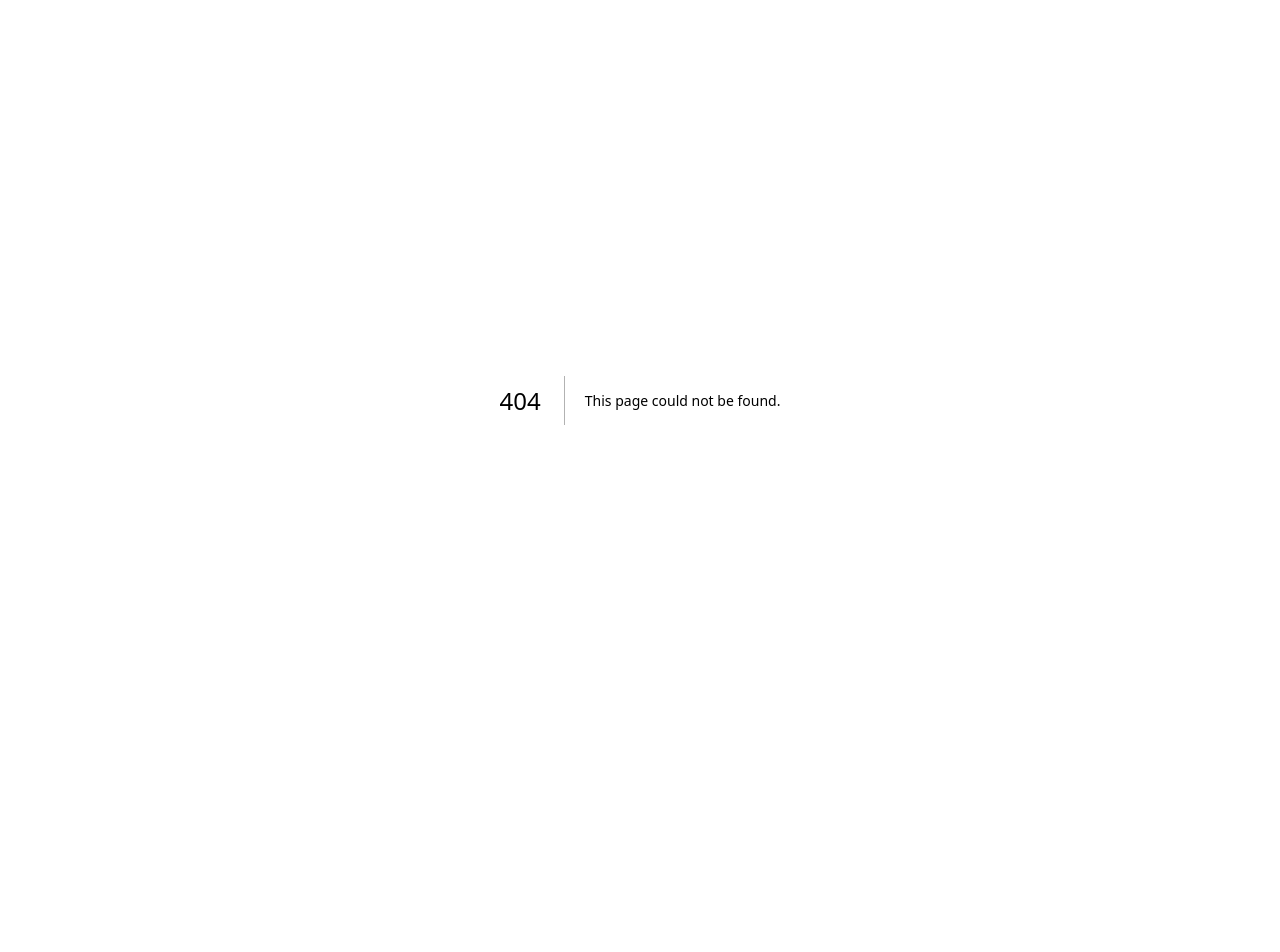
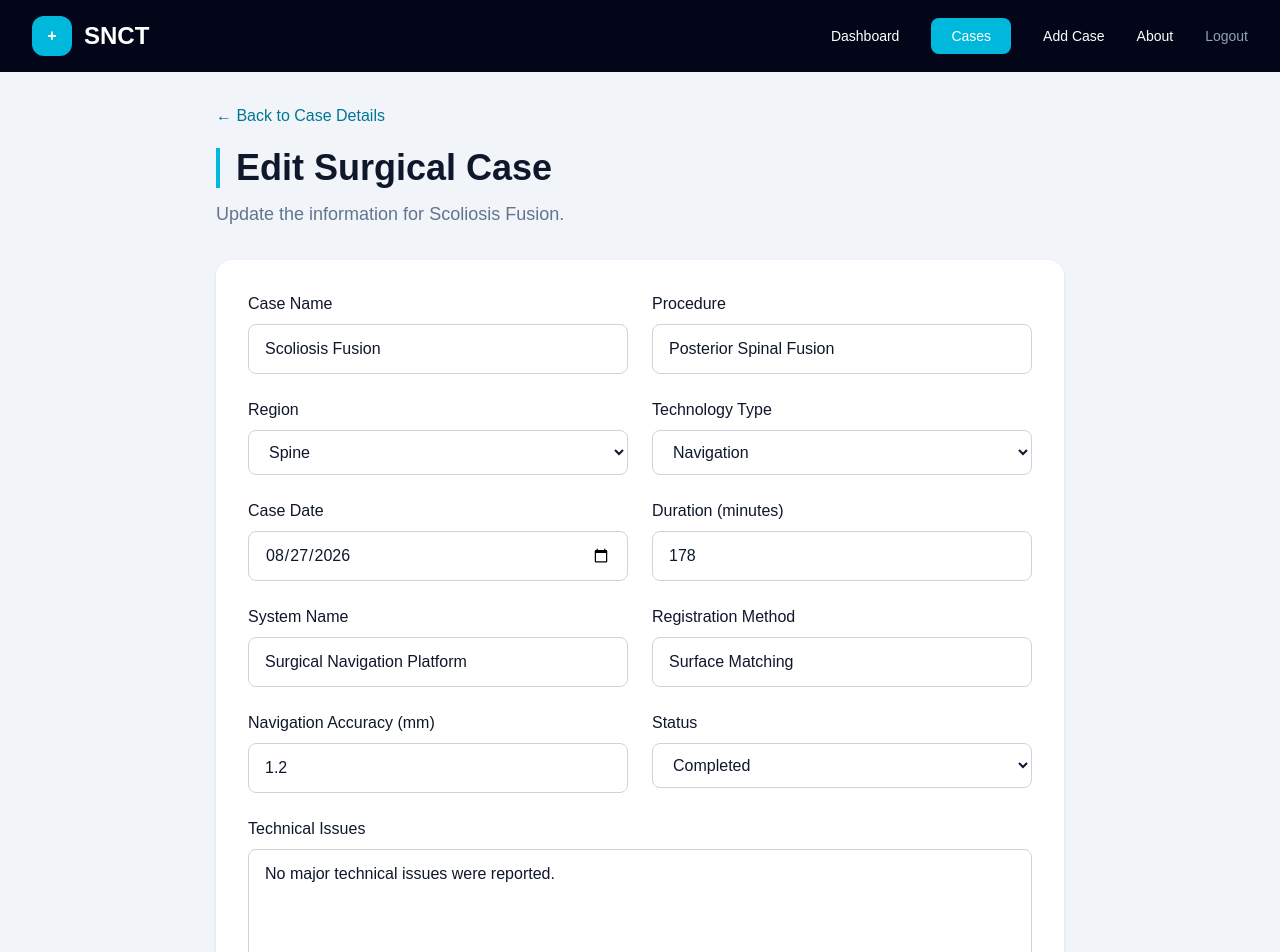
Before and after one commit to goopyshark/surgical-navigation-case-tracker, a Next.js app: page /cases/SNC-2026-021/edit in a window 1280 px wide. Before the commit this address had no page. Shown: the top 952 px of the page. Before the commit the page ends 800 px from the top, so only its background shows below. Built offline with nearby package versions, Linux system fonts and the light colour scheme.

Commit message:
Add surgical case edit form

```diff
--- /dev/null
+++ b/app/cases/[id]/edit/page.tsx
@@ -0,0 +1,242 @@
+type EditCasePageProps = {
+  params: Promise<{
+    id: string;
+  }>;
+};
+
+const sampleCases = [
+  {
+    id: "SNC-2026-024",
+    name: "Scoliosis Fusion",
+    procedure: "Posterior Spinal Fusion",
+    region: "Spine",
+    type: "Navigation",
+    date: "2026-08-27",
+    duration: "178",
+    status: "Completed",
+    systemName: "Surgical Navigation Platform",
+    registrationMethod: "Surface Matching",
+    accuracy: "1.2",
+    technicalIssues: "No major technical issues were reported.",
+    notes:
+      "Navigation was used to support pedicle screw placement during the simulated case.",
+  },
+  {
+    id: "SNC-2026-023",
+    name: "Cranial Biopsy",
+    procedure: "Stereotactic Biopsy",
+    region: "Cranial",
+    type: "Navigation",
+    date: "2026-08-24",
+    duration: "94",
+    status: "Completed",
+    systemName: "Cranial Navigation Platform",
+    registrationMethod: "Fiducial Registration",
+    accuracy: "0.9",
+    technicalIssues: "Minor registration adjustment was required.",
+    notes:
+      "Navigation was used to localize the simulated biopsy target.",
+  },
+];
+
+export default async function EditCasePage({
+  params,
+}: EditCasePageProps) {
+  const { id } = await params;
+
+  const surgicalCase =
+    sampleCases.find((item) => item.id === id) ?? sampleCases[0];
+
+  return (
+    <main className="min-h-screen bg-slate-100 text-slate-900">
+      <nav className="bg-slate-950 text-white px-6 md:px-8 py-4 flex items-center justify-between">
+        <div className="flex items-center gap-3">
+          <div className="bg-cyan-500 rounded-xl w-10 h-10 flex items-center justify-center font-bold">
+            +
+          </div>
+          <span className="text-2xl font-bold">SNCT</span>
+        </div>
+
+        <div className="hidden md:flex items-center gap-8 text-sm">
+          <a href="/" className="hover:text-cyan-400">
+            Dashboard
+          </a>
+          <a href="/cases" className="bg-cyan-500 px-5 py-2 rounded-lg">
+            Cases
+          </a>
+          <a href="/add-case" className="hover:text-cyan-400">
+            Add Case
+          </a>
+          <a href="/about" className="hover:text-cyan-400">
+            About
+          </a>
+          <span className="text-slate-400">Logout</span>
+        </div>
+      </nav>
+
+      <section className="max-w-4xl mx-auto px-6 py-8">
+        <a
+          href={`/cases/${surgicalCase.id}`}
+          className="text-cyan-700 font-medium hover:underline"
+        >
+          ← Back to Case Details
+        </a>
+
+        <div className="mt-5">
+          <h1 className="text-4xl font-bold border-l-4 border-cyan-500 pl-4">
+            Edit Surgical Case
+          </h1>
+          <p className="text-slate-500 mt-3 text-lg">
+            Update the information for {surgicalCase.name}.
+          </p>
+        </div>
+
+        <form className="mt-8 bg-white rounded-2xl shadow-sm p-6 md:p-8">
+          <div className="grid grid-cols-1 md:grid-cols-2 gap-6">
+            <div>
+              <label className="block font-medium mb-2">Case Name</label>
+              <input
+                type="text"
+                defaultValue={surgicalCase.name}
+                className="w-full border border-slate-300 rounded-lg px-4 py-3"
+              />
+            </div>
+
+            <div>
+              <label className="block font-medium mb-2">Procedure</label>
+              <input
+                type="text"
+                defaultValue={surgicalCase.procedure}
+                className="w-full border border-slate-300 rounded-lg px-4 py-3"
+              />
+            </div>
+
+            <div>
+              <label className="block font-medium mb-2">Region</label>
+              <select
+                defaultValue={surgicalCase.region}
+                className="w-full border border-slate-300 rounded-lg px-4 py-3 bg-white"
+              >
+                <option>Spine</option>
+                <option>Cranial</option>
+                <option>Cervical</option>
+                <option>Thoracic</option>
+                <option>Lumbar</option>
+              </select>
+            </div>
+
+            <div>
+              <label className="block font-medium mb-2">Technology Type</label>
+              <select
+                defaultValue={surgicalCase.type}
+                className="w-full border border-slate-300 rounded-lg px-4 py-3 bg-white"
+              >
+                <option>Navigation</option>
+                <option>Robotic</option>
+                <option>Navigation + Robotic</option>
+              </select>
+            </div>
+
+            <div>
+              <label className="block font-medium mb-2">Case Date</label>
+              <input
+                type="date"
+                defaultValue={surgicalCase.date}
+                className="w-full border border-slate-300 rounded-lg px-4 py-3"
+              />
+            </div>
+
+            <div>
+              <label className="block font-medium mb-2">
+                Duration (minutes)
+              </label>
+              <input
+                type="number"
+                defaultValue={surgicalCase.duration}
+                className="w-full border border-slate-300 rounded-lg px-4 py-3"
+              />
+            </div>
+
+            <div>
+              <label className="block font-medium mb-2">System Name</label>
+              <input
+                type="text"
+                defaultValue={surgicalCase.systemName}
+                className="w-full border border-slate-300 rounded-lg px-4 py-3"
+              />
+            </div>
+
+            <div>
+              <label className="block font-medium mb-2">
+                Registration Method
+              </label>
+              <input
+                type="text"
+                defaultValue={surgicalCase.registrationMethod}
+                className="w-full border border-slate-300 rounded-lg px-4 py-3"
+              />
+            </div>
+
+            <div>
+              <label className="block font-medium mb-2">
+                Navigation Accuracy (mm)
+              </label>
+              <input
+                type="number"
+                step="0.1"
+                defaultValue={surgicalCase.accuracy}
+                className="w-full border border-slate-300 rounded-lg px-4 py-3"
+              />
+            </div>
+
+            <div>
+              <label className="block font-medium mb-2">Status</label>
+              <select
+                defaultValue={surgicalCase.status}
+                className="w-full border border-slate-300 rounded-lg px-4 py-3 bg-white"
+              >
+                <option>Planned</option>
+                <option>Completed</option>
+                <option>Cancelled</option>
+              </select>
+            </div>
+          </div>
+
+          <div className="mt-6">
+            <label className="block font-medium mb-2">Technical Issues</label>
+            <textarea
+              rows={4}
+              defaultValue={surgicalCase.technicalIssues}
+              className="w-full border border-slate-300 rounded-lg px-4 py-3"
+            />
+          </div>
+
+          <div className="mt-6">
+            <label className="block font-medium mb-2">Notes</label>
+            <textarea
+              rows={4}
+              defaultValue={surgicalCase.notes}
+              className="w-full border border-slate-300 rounded-lg px-4 py-3"
+            />
+          </div>
+
+          <div className="mt-8 flex flex-col sm:flex-row justify-end gap-3">
+            <a
+              href={`/cases/${surgicalCase.id}`}
+              className="border border-slate-300 px-6 py-3 rounded-lg text-center"
+            >
+              Cancel
+            </a>
+
+            <button
+              type="submit"
+              className="bg-cyan-600 hover:bg-cyan-700 text-white px-6 py-3 rounded-lg font-semibold"
+            >
+              Save Changes
+            </button>
+          </div>
+        </form>
+      </section>
+    </main>
+  );
+}
```
